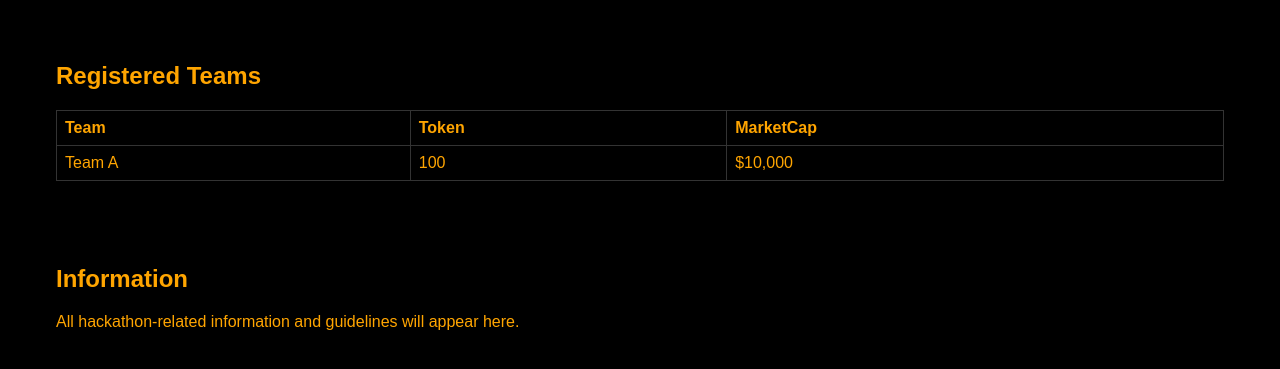
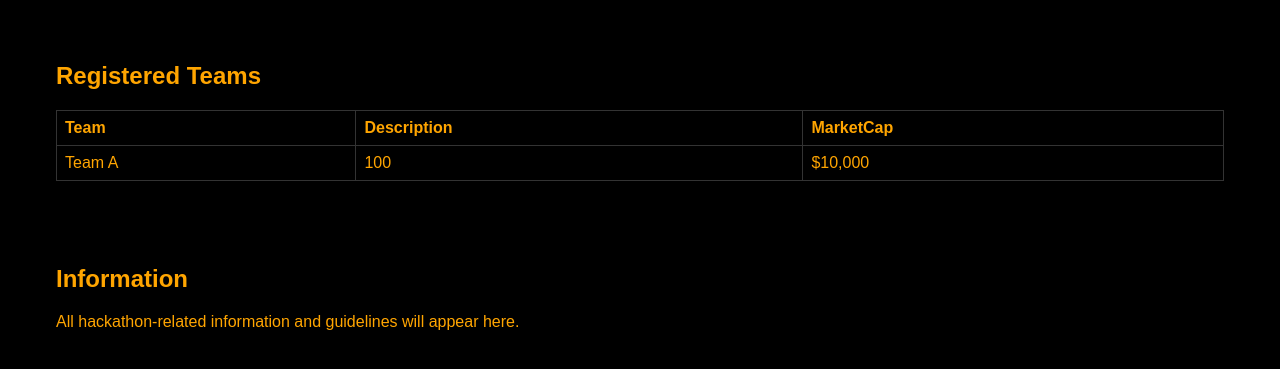
Before and after one commit to antron3000/Hack-The-Hackathon, a plain HTML site: page index.html in a window 1280 px wide. Shown: the part 223-592 px from the top of the page. Drawn offline with Linux system fonts and the light colour scheme.

Commit message:
Sep 22, 2023, 4:49 PM

```diff
--- a/index.html
+++ b/index.html
@@ -25,7 +25,7 @@
             <thead>
                 <tr>
                     <th>Team</th>
-                    <th>Token</th>
+                    <th>Description</th>
                     <th>MarketCap</th>
                 </tr>
             </thead>
```
